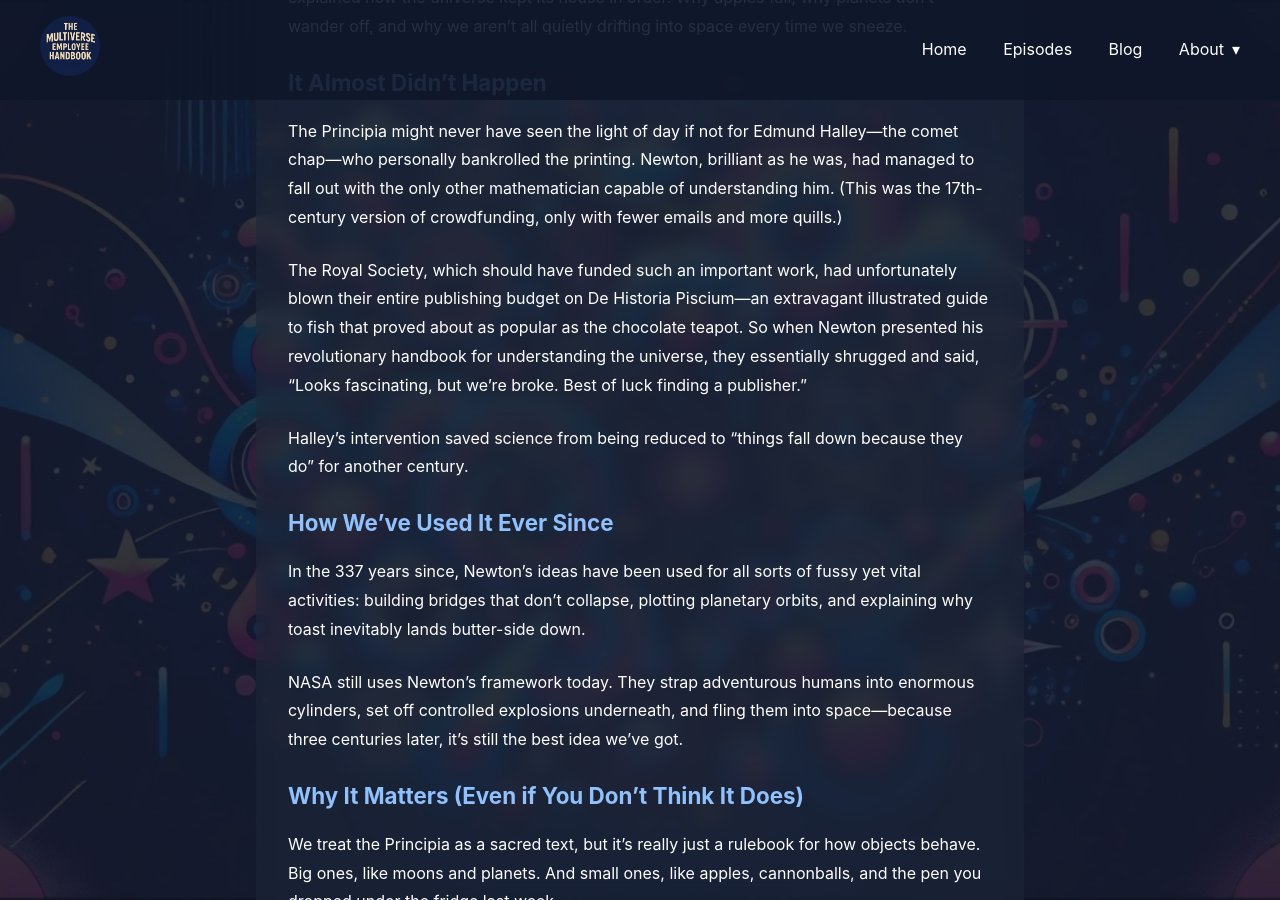
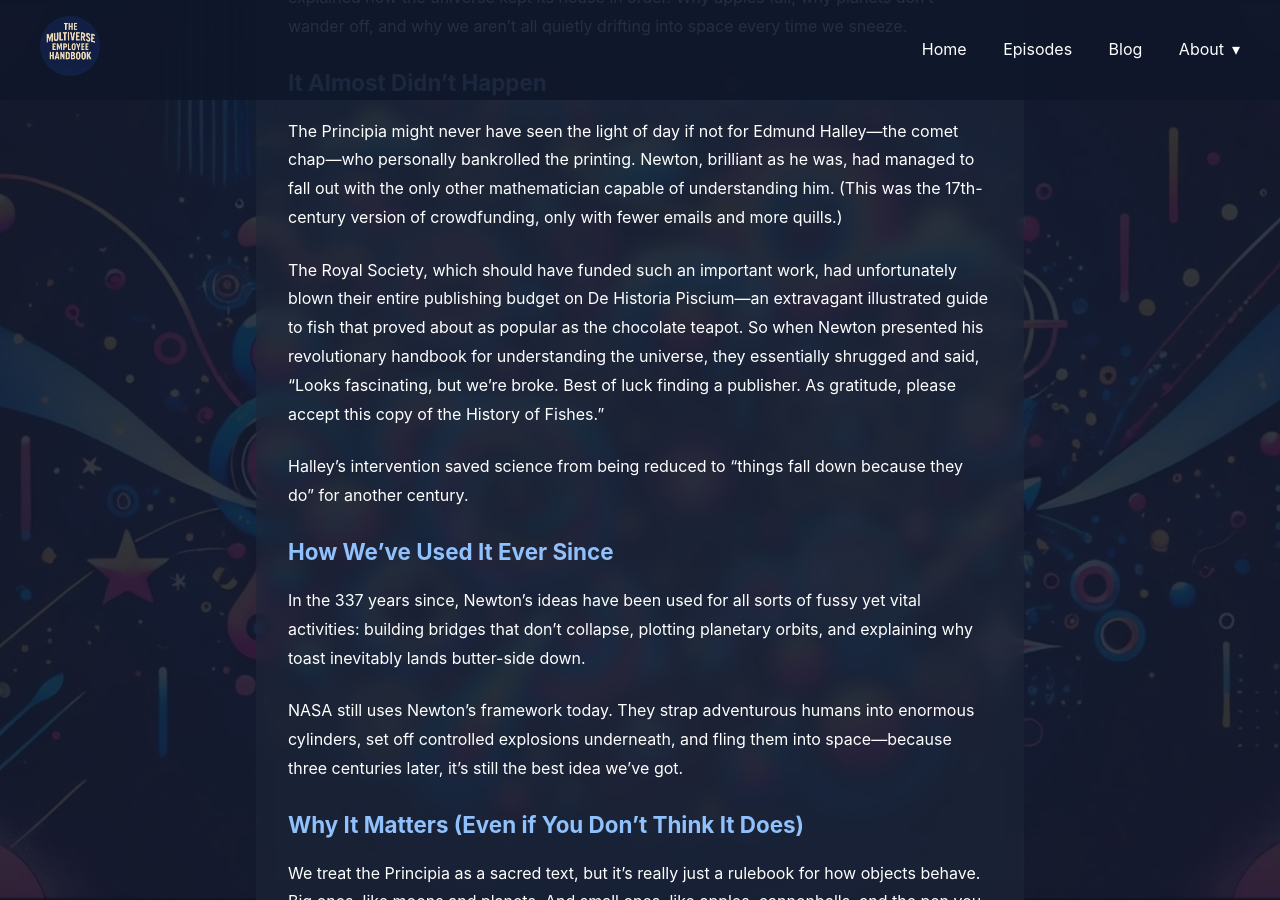
Before and after one commit to forward6/tmeh, a Jekyll site: the page built from _posts/2025-07-05-when-newton-explained-why-you-dont-float-away.md, in a window 1280 px wide and 900 px high, scrolled down 704 px. Built offline with Jekyll 4.4.1, drawn with Linux system fonts in a browser that asks for light colours.

Commit message:
added a line

```diff
--- a/_posts/2025-07-05-when-newton-explained-why-you-dont-float-away.md
+++ b/_posts/2025-07-05-when-newton-explained-why-you-dont-float-away.md
@@ -17,7 +17,7 @@
 
 The Principia might never have seen the light of day if not for Edmund Halley—the comet chap—who personally bankrolled the printing. Newton, brilliant as he was, had managed to fall out with the only other mathematician capable of understanding him. (This was the 17th-century version of crowdfunding, only with fewer emails and more quills.)
 
-The Royal Society, which should have funded such an important work, had unfortunately blown their entire publishing budget on De Historia Piscium—an extravagant illustrated guide to fish that proved about as popular as the chocolate teapot. So when Newton presented his revolutionary handbook for understanding the universe, they essentially shrugged and said, "Looks fascinating, but we're broke. Best of luck finding a publisher."
+The Royal Society, which should have funded such an important work, had unfortunately blown their entire publishing budget on De Historia Piscium—an extravagant illustrated guide to fish that proved about as popular as the chocolate teapot. So when Newton presented his revolutionary handbook for understanding the universe, they essentially shrugged and said, "Looks fascinating, but we're broke. Best of luck finding a publisher. As gratitude, please accept this copy of the History of Fishes."
 
 Halley’s intervention saved science from being reduced to “things fall down because they do” for another century.
 
```
